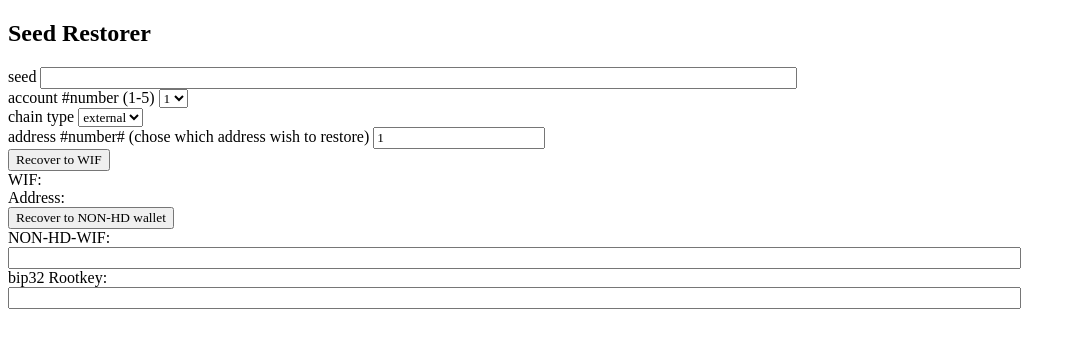
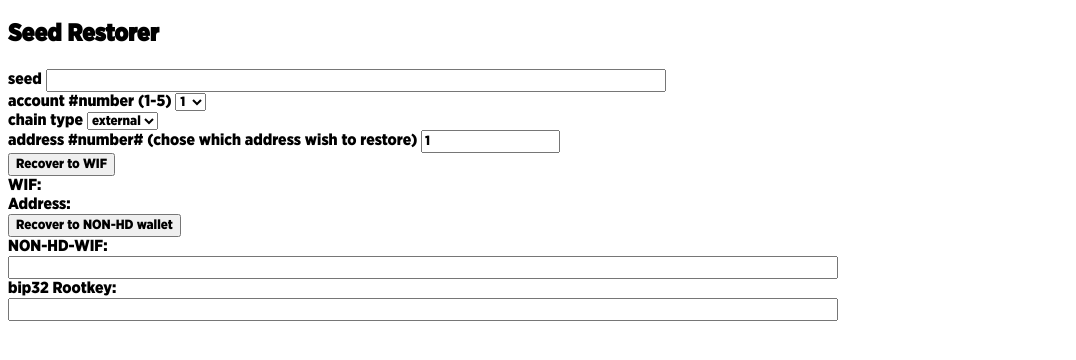
Before and after one commit to yuanyu90221/recover_seed, a browser extension: page index.html in a window 1280 px wide. Shown: the whole page, without its empty margins (0-1076 px from the left). Drawn offline with Linux system fonts and the light colour scheme.

Commit message:
change font type

```diff
--- a/index.html
+++ b/index.html
@@ -10,13 +10,16 @@
   <script src="./libs/bitcoinjs-lib/bitcoinjs-lib.js"></script>
   <script src="./libs/bip39/bip39.js"></script>
   <script src="./js/index.js"></script>
+  <!-- <link rel="stylesheet" href="/font/GothamNarrow-Black.tff"></link> -->
   <style type="text/css" media="screen, print">
     @font-face {
-      font-family: "Kevit-Medium";
-      src: url("../font/Kievit-Medium.tff");
+      font-family: "GothamNarrow-Black";
+      src: local("GothamNarrow-Black"),url("./font/GothamNarrow-Black.ttf");
     }
     * {
-      font-family:'Kienit-Medium',serif;
+      font-family:'GothamNarrow-Black',serif;
+      /* font-weight: bolder; */
+      /* font-size: 15px; */
     }
   </style>
 </head>
```
Also changed, not shown: font/GothamNarrow-Black.ttf (added), font/GothamNarrow-Book.ttf (added).
